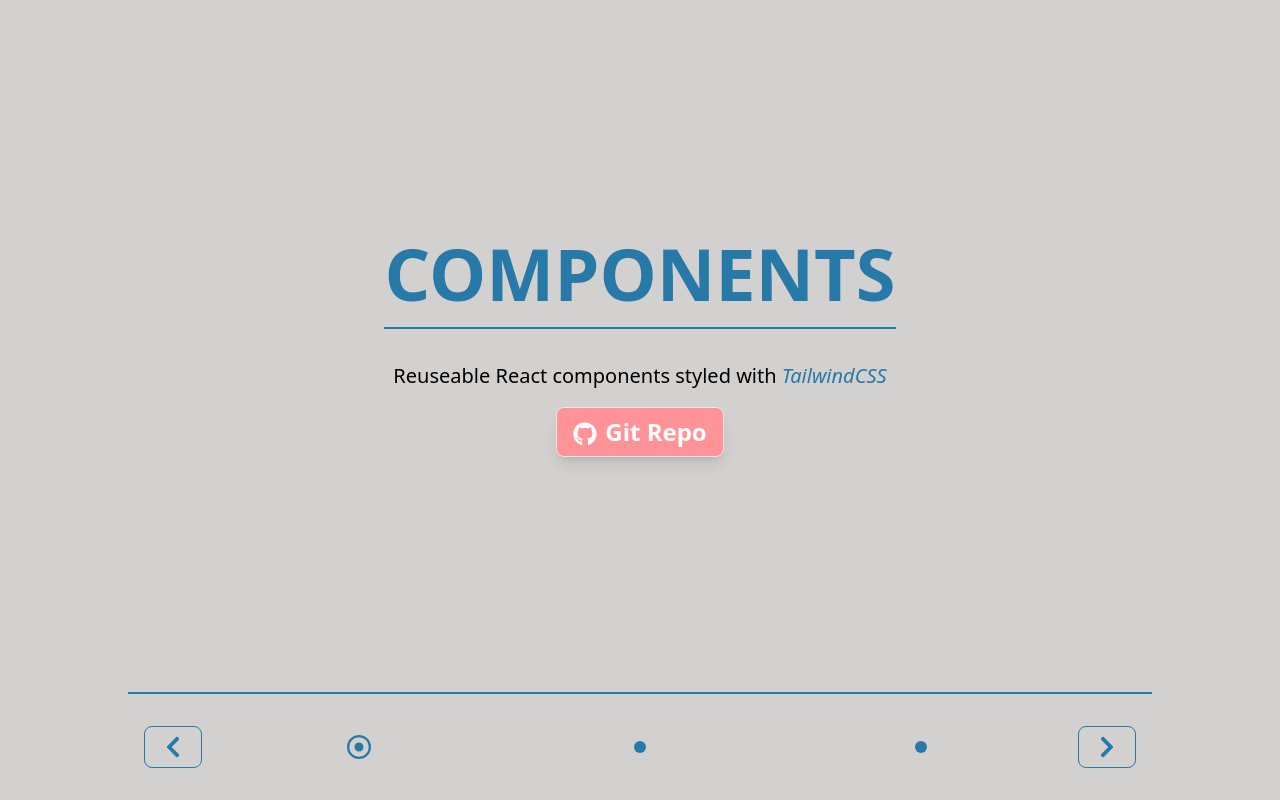
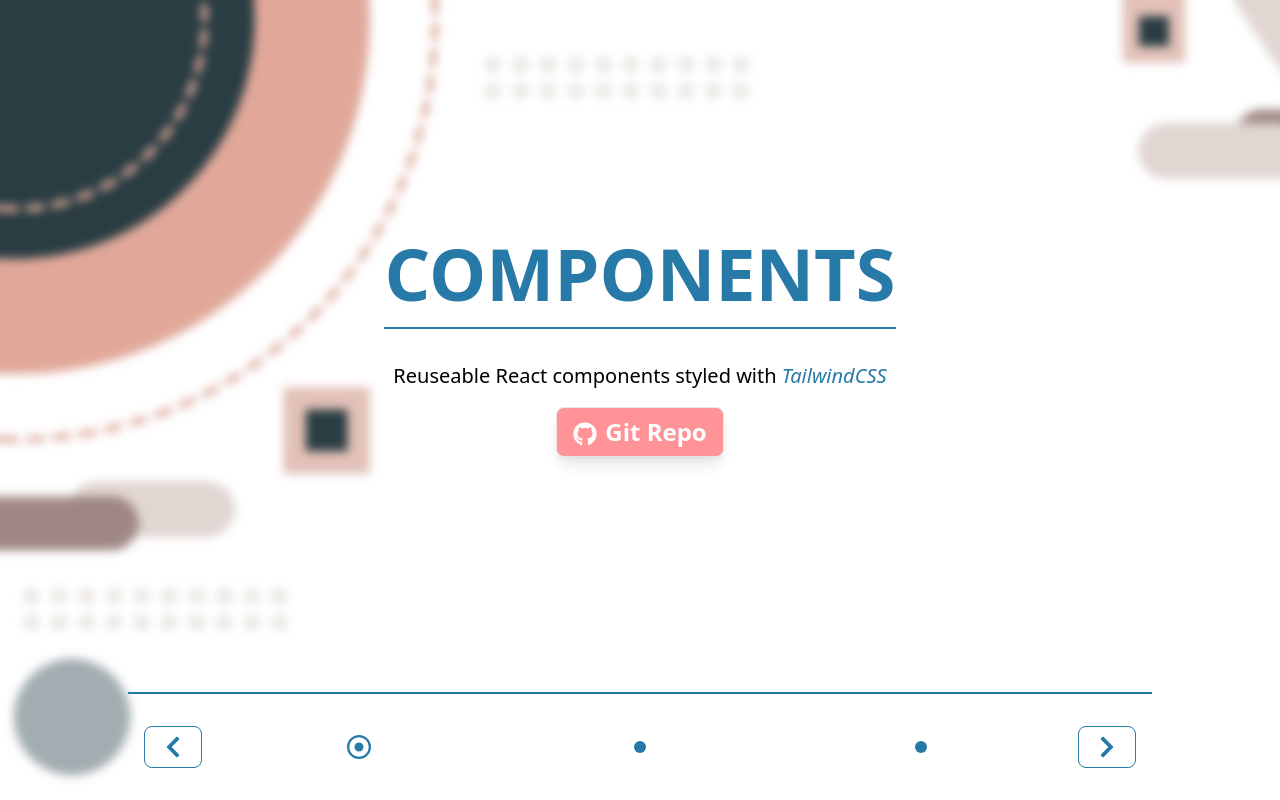
Before and after one commit to ParmarTarun/Components, a React (Create React App) app: page / in a window 1280 px wide. Built offline with nearby package versions, Linux system fonts and the light colour scheme.

Commit message:
💄 Add Background image

```diff
--- a/src/App.css
+++ b/src/App.css
@@ -1,5 +1,5 @@
 .app {
-  @apply h-screen bg-background flex flex-col justify-center items-center;
+  @apply h-screen  flex flex-col justify-center items-center bg-[url('/public/back1.png')];
 }
 
 .components-wrapper {
```
Also changed, not shown: public/back1.png (added).
